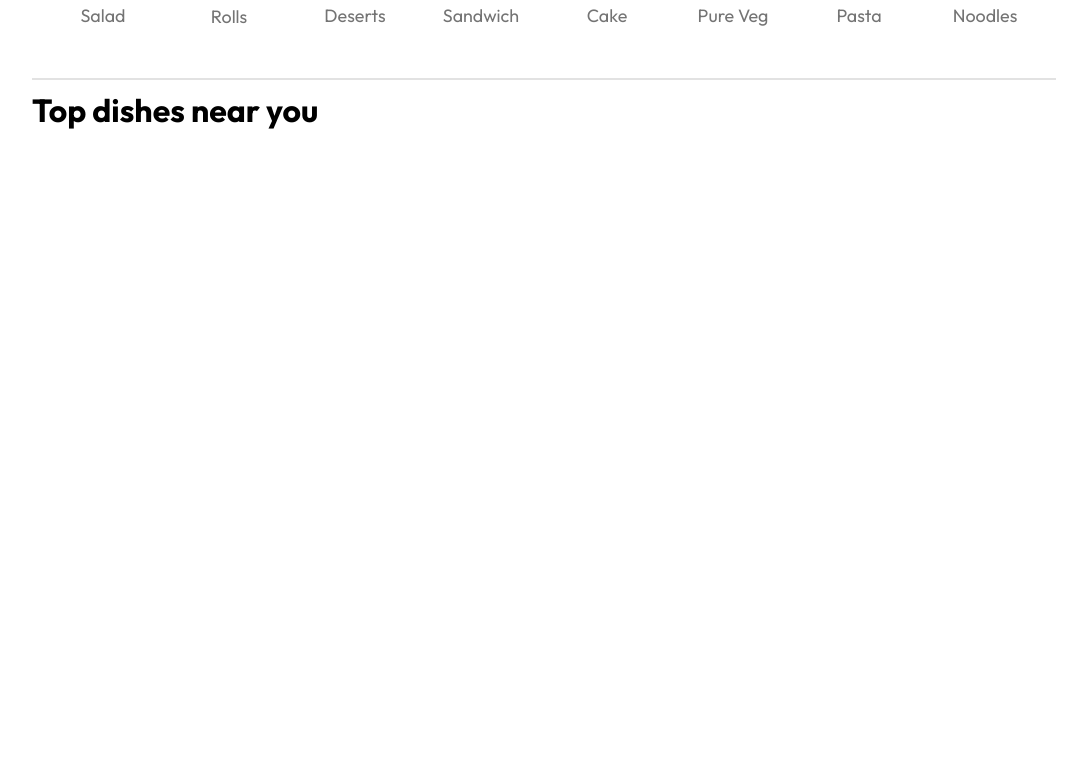
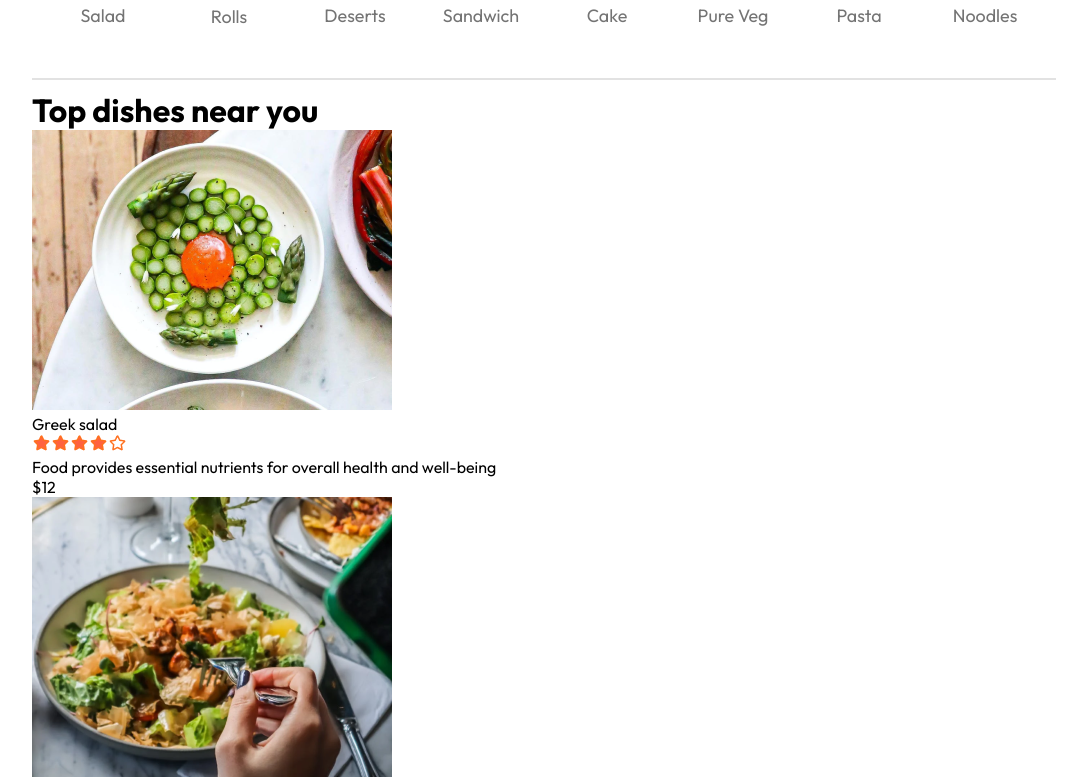
Before and after one commit to Kanishka2301/NiggsFood, a React (Vite) app: page / in a window 1280 px wide. Shown: the part 840-1623 px from the top of the page, without its empty margins (96-1183 px from the left). Before the commit the page ends 970 px from the top, so only its background shows below. Built offline with nearby package versions, Linux system fonts and the light colour scheme.

Commit message:
initial commit

```diff
--- a/src/components/FoodDisplay/FoodDisplay.jsx
+++ b/src/components/FoodDisplay/FoodDisplay.jsx
@@ -1,12 +1,27 @@
 import React, { useContext } from "react";
 import "./FoodDisplay.css";
 import { StoreContext } from "../../context/StoreContext";
+import FoodItem from "../FoodItem/FoodItem";
 
 const FoodDisplay = ({ category }) => {
   const { food_list } = useContext(StoreContext);
   return (
     <div className="food-display" id="food-display">
       <h1>Top dishes near you</h1>
+      <div className="food-display-list">
+        {food_list.map((item, index) => {
+          return (
+            <FoodItem
+              key={index}
+              id={item._id}
+              name={item.name}
+              description={item.description}
+              price={item.price}
+              image={item.image}
+            />
+          );
+        })}
+      </div>
     </div>
   );
 };
--- /dev/null
+++ b/src/components/FoodItem/FoodItem.jsx
@@ -0,0 +1,22 @@
+import React from "react";
+import "./FoodItem.css";
+import { assets } from "../../assets/assets";
+const FoodItem = ({ id, name, price, description, image }) => {
+  return (
+    <div className="food-item">
+      <div className="food-item-img-container">
+        <img className="food-item-image" src={image} alt="" />
+      </div>
+      <div className="food-item-info">
+        <div className="food-item-name-rating">
+          <p>{name}</p>
+          <img src={assets.rating_starts} alt="" />
+        </div>
+        <p className="food-item-desc">{description}</p>
+        <p className="food-item-price">${price}</p>
+      </div>
+    </div>
+  );
+};
+
+export default FoodItem;
```
Also changed, not shown: src/components/FoodItem/FoodItem.css (added).
